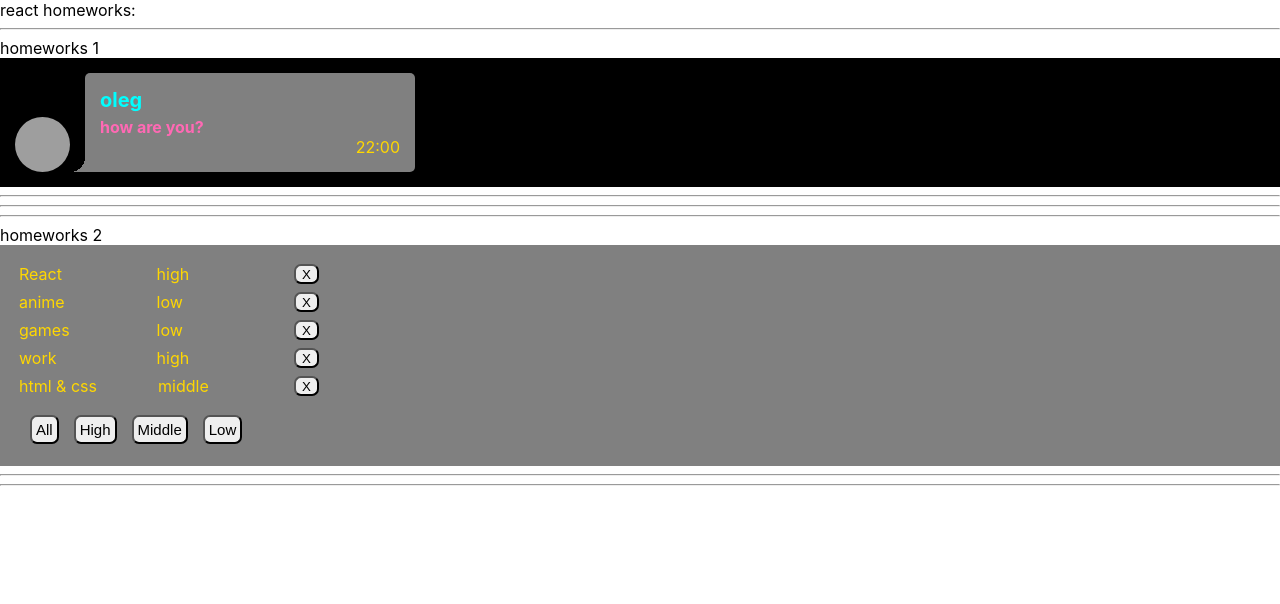
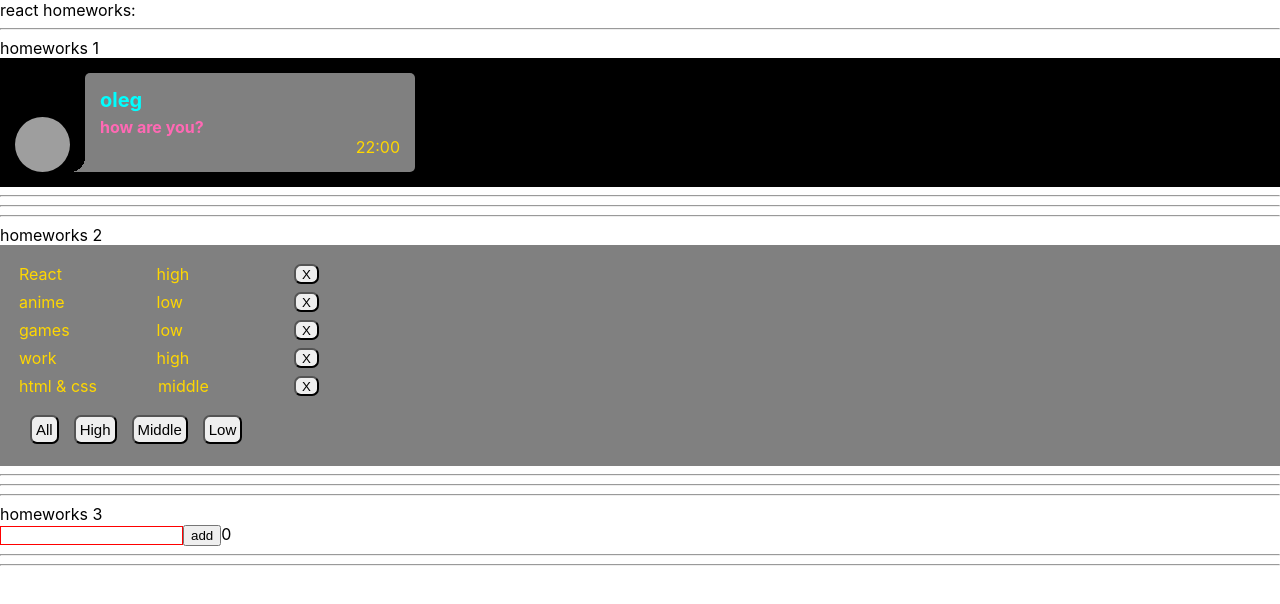
Before and after one commit to oleg-lego-lego/works_by_ignat, a React (Create React App) app: page / in a window 1280 px wide. Shown: the top 604 px of the page. Built offline with nearby package versions, Linux system fonts and the light colour scheme; grey boxes are pictures that could not be loaded.

Commit message:
add Types in HW3

```diff
--- a/src/p1-main/m1-ui/u1-app/App.tsx
+++ b/src/p1-main/m1-ui/u1-app/App.tsx
@@ -2,6 +2,7 @@
 import s from './App.module.css'
 import HW1 from '../../../p2-homeworks/h1/HW1'
 import HW2 from "../../../p2-homeworks/h2/HW2";
+import HW3 from "../../../p2-homeworks/h3/HW3";
 
 function App() {
     return (
@@ -9,7 +10,7 @@
             <div>react homeworks:</div>
             <HW1/>
             <HW2/>
-            {/*<HW3/>*/}
+            <HW3/>
             {/*<HW4/>*/}
             {/*<HW5/>*/}
         </div>
--- a/src/p2-homeworks/h3/HW3.tsx
+++ b/src/p2-homeworks/h3/HW3.tsx
@@ -1,18 +1,20 @@
 import React, {useState} from 'react'
 import GreetingContainer from './GreetingContainer'
+import {v1} from "uuid";
 
 // types
 export type UserType = {
-    _id: any // need to fix any
-    name: any // need to fix any
+    _id: string // need to fix any
+    name: string // need to fix any
 }
 
 // уровень работы с глобальными данными
 function HW3() {
-    const [users, setUsers] = useState<any>([]) // need to fix any
+    const [users, setUsers] = useState<UserType>([]) // need to fix any
 
-    const addUserCallback = (name: any) => { // need to fix any
-        setUsers([]) // need to fix
+    const addUserCallback = (name: string) => { // need to fix any
+        const newUser = {_id: v1(), name: name}
+        setUsers([...users, newUser]) // need to fix
     }
 
     return (
```
